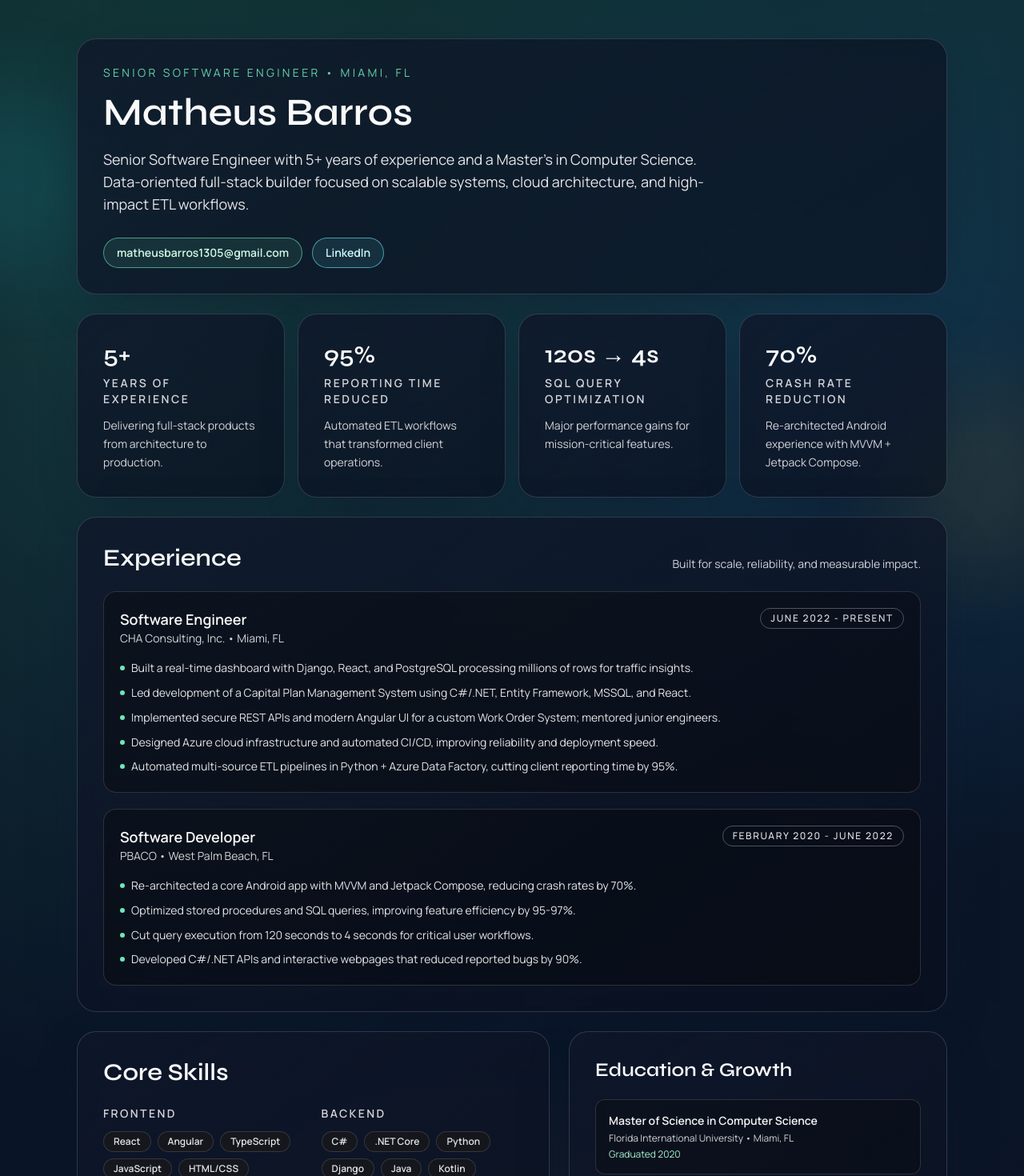
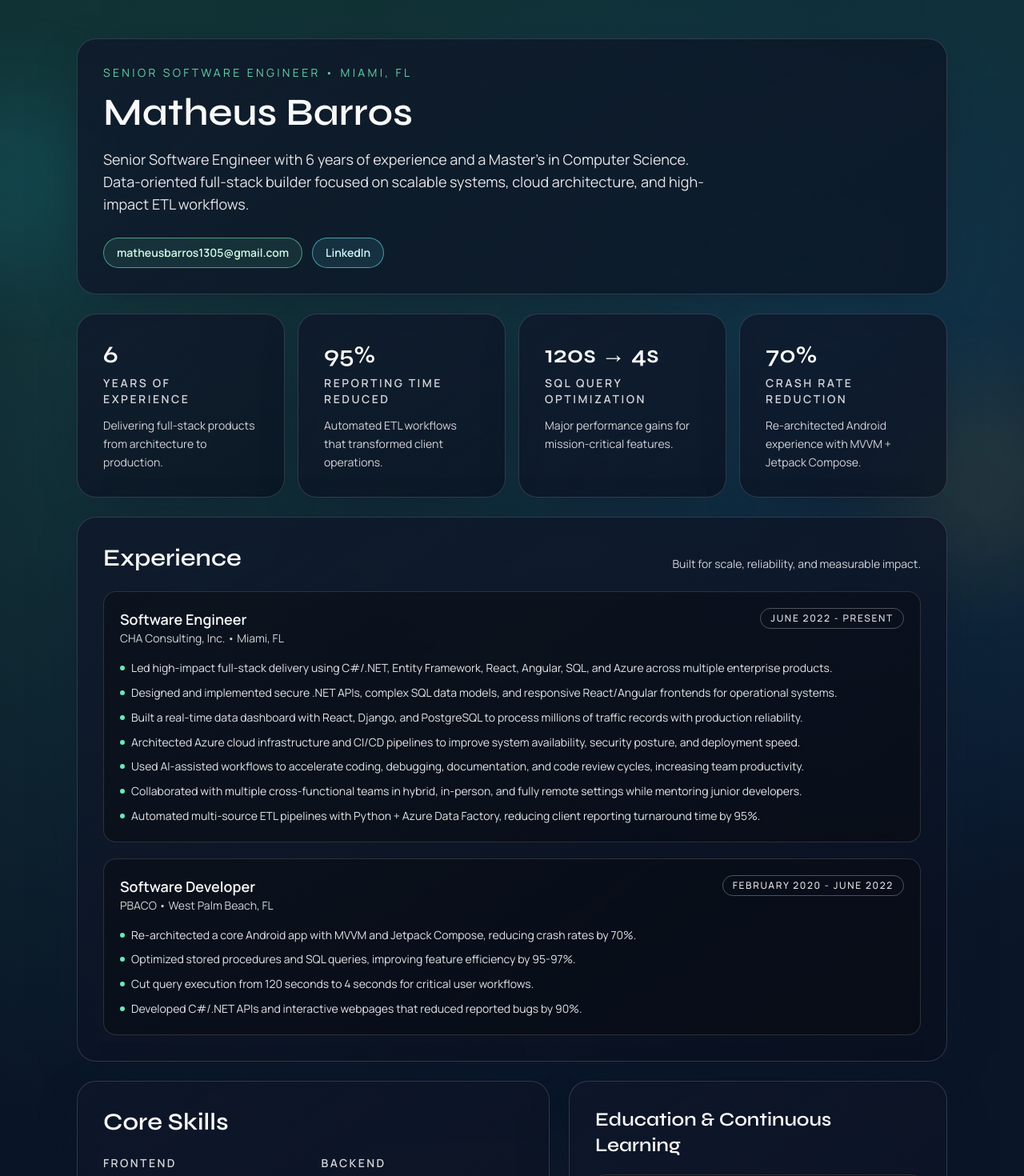
Before and after one commit to barros-m/matheusbarros, a Next.js app: page / in a window 1280 px wide. Shown: the top 1470 px of the page at 80% size. Built offline with nearby package versions, Linux system fonts and the light colour scheme.

Commit message:
Update education section title and enhance experience details in portfolio

```diff
--- a/src/app/page.tsx
+++ b/src/app/page.tsx
@@ -118,7 +118,7 @@ export default function HomePage() {
           </article>
 
           <article className={`${sectionCard} animate-fade-up`} style={{ animationDelay: "620ms" }}>
-            <h2 className="font-display text-2xl font-semibold text-zinc-50">Education & Growth</h2>
+            <h2 className="font-display text-2xl font-semibold text-zinc-50">Education & Continuous Learning</h2>
             <div className="mt-5 space-y-4">
               {education.map((item) => (
                 <div key={item.degree} className="rounded-xl border border-zinc-700/70 bg-zinc-950/35 p-4">
--- a/src/data/portfolio.ts
+++ b/src/data/portfolio.ts
@@ -21,12 +21,12 @@ export const profile = {
   linkedin: "https://www.linkedin.com/in/mattheusbarroos/",
   website: "https://www.matheusbarros.dev/",
   summary:
-    "Senior Software Engineer with 5+ years of experience and a Master's in Computer Science. Data-oriented full-stack builder focused on scalable systems, cloud architecture, and high-impact ETL workflows."
+    "Senior Software Engineer with 6 years of experience and a Master's in Computer Science. Data-oriented full-stack builder focused on scalable systems, cloud architecture, and high-impact ETL workflows."
 };
 
 export const metrics: Metric[] = [
   {
-    value: "5+",
+    value: "6",
     label: "Years of Experience",
     detail: "Delivering full-stack products from architecture to production."
   },
@@ -54,11 +54,13 @@ export const experience: Experience[] = [
     location: "Miami, FL",
     period: "June 2022 - Present",
     highlights: [
-      "Built a real-time dashboard with Django, React, and PostgreSQL processing millions of rows for traffic insights.",
-      "Led development of a Capital Plan Management System using C#/.NET, Entity Framework, MSSQL, and React.",
-      "Implemented secure REST APIs and modern Angular UI for a custom Work Order System; mentored junior engineers.",
-      "Designed Azure cloud infrastructure and automated CI/CD, improving reliability and deployment speed.",
-      "Automated multi-source ETL pipelines in Python + Azure Data Factory, cutting client reporting time by 95%."
+      "Led high-impact full-stack delivery using C#/.NET, Entity Framework, React, Angular, SQL, and Azure across multiple enterprise products.",
+      "Designed and implemented secure .NET APIs, complex SQL data models, and responsive React/Angular frontends for operational systems.",
+      "Built a real-time data dashboard with React, Django, and PostgreSQL to process millions of traffic records with production reliability.",
+      "Architected Azure cloud infrastructure and CI/CD pipelines to improve system availability, security posture, and deployment speed.",
+      "Used AI-assisted workflows to accelerate coding, debugging, documentation, and code review cycles, increasing team productivity.",
+      "Collaborated with multiple cross-functional teams in hybrid, in-person, and fully remote settings while mentoring junior developers.",
+      "Automated multi-source ETL pipelines with Python + Azure Data Factory, reducing client reporting turnaround time by 95%."
     ]
   },
   {
@@ -93,7 +95,8 @@ export const education = [
 export const certifications = [
   "Microsoft Azure Cloud Fundamentals (2024)",
   "Microsoft Artificial Intelligence Fundamentals (2025)",
-  "Google Agile Fundamentals (2024)"
+  "Google Agile Fundamentals (2024)",
+  "Docker Foundations Professional Certificate (2026)"
 ];
 
 export const publication =
```
